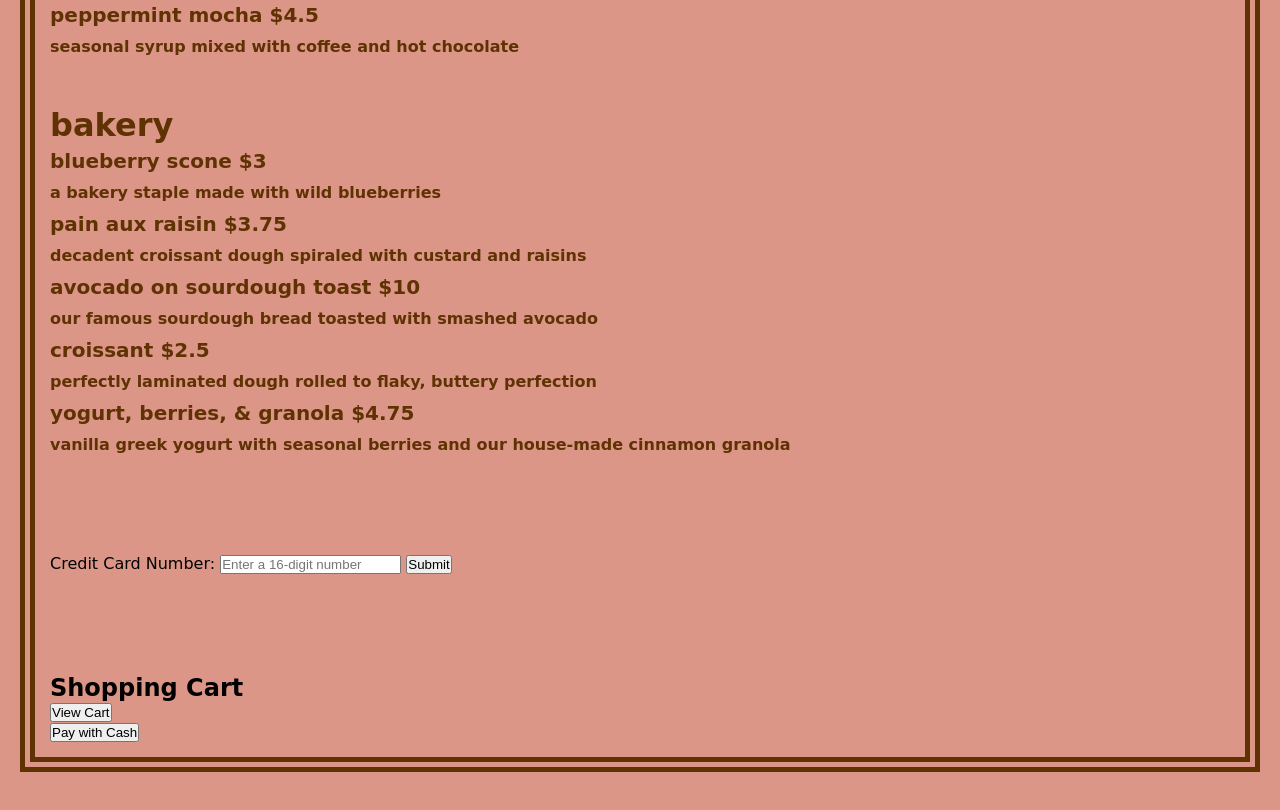
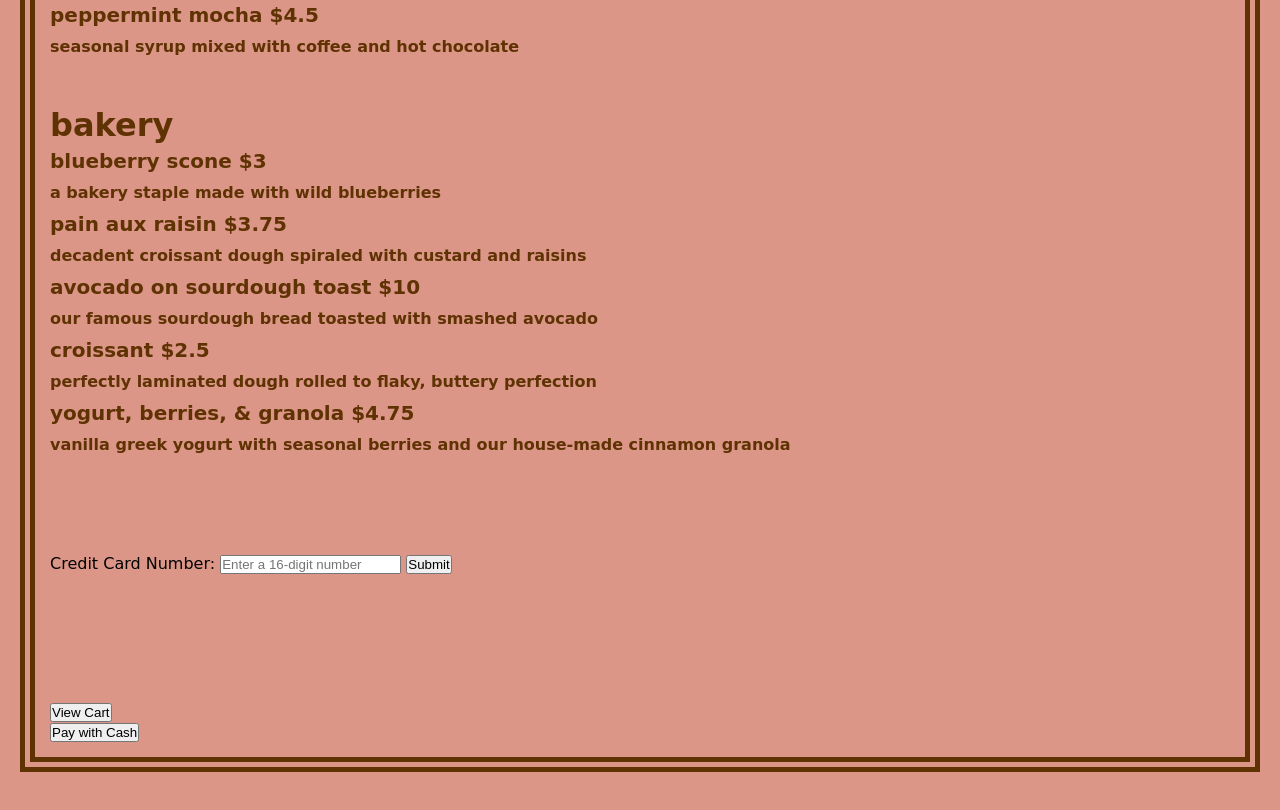
Before and after one commit to thishastobenoah/js-project-1, a plain HTML site: page index.html in a window 1280 px wide. Shown: the part 1121-1931 px from the top of the page. Drawn offline with Linux system fonts and the light colour scheme; a web font is replaced by a local one.

Commit message:
11/16 pull

```diff
--- a/style.css
+++ b/style.css
@@ -162,6 +162,10 @@ footer {
         margin-top: 100px;
     }
 
+    #cart-container h2 {
+        color: #DC9687;
+    }
+
 
     /* ol {
         list-style-type: none;
```
Also changed, not shown: index.html (+1 -1 lines).
